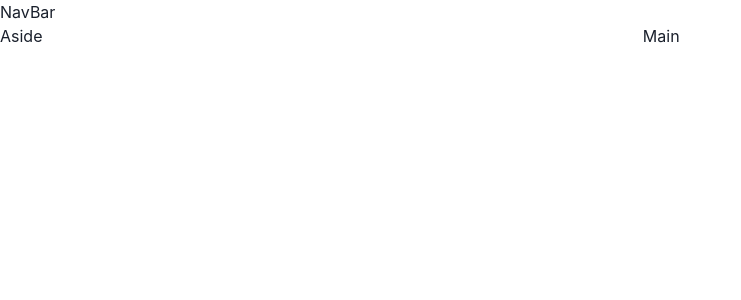
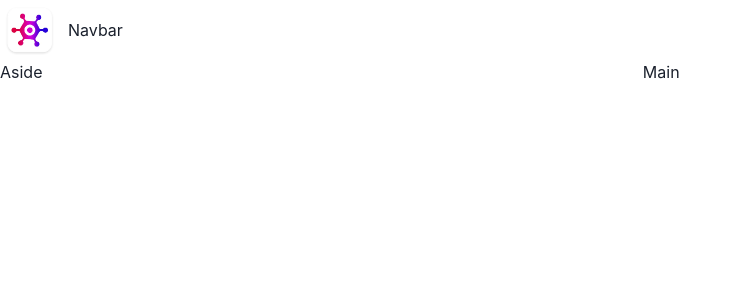
Before and after one commit to Feruz06/gamehub, a React (Vite) app: page / in a window 1280 px wide. Shown: the top 300 px of the page, without its empty margins (0-741 px from the left). Built offline with nearby package versions, Linux system fonts and the light colour scheme.

Commit message:
Build a Navbar

```diff
--- a/src/App.tsx
+++ b/src/App.tsx
@@ -1,4 +1,5 @@
 import { Grid, GridItem, Show } from '@chakra-ui/react'
+import NavBar from './components/NavBar'
 
 function App() {
 	return (
@@ -8,7 +9,9 @@
 				lg: `"nav nav" "aside main"`,
 			}}
 		>
-			<GridItem area={'nav'}>NavBar</GridItem>
+			<GridItem area={'nav'}>
+				<NavBar />
+			</GridItem>
 			<Show above='lg'>
 				<GridItem area={'aside'}>Aside</GridItem>
 			</Show>
--- /dev/null
+++ b/src/components/NavBar.tsx
@@ -0,0 +1,12 @@
+import { HStack, Image, Text } from '@chakra-ui/react'
+import logo from '../assets/logo.webp'
+const NavBar = () => {
+	return (
+		<HStack>
+			<Image src={logo} boxSize='60px' />
+			<Text>Navbar</Text>
+		</HStack>
+	)
+}
+
+export default NavBar
```
Also changed, not shown: src/assets/logo.webp (added).
